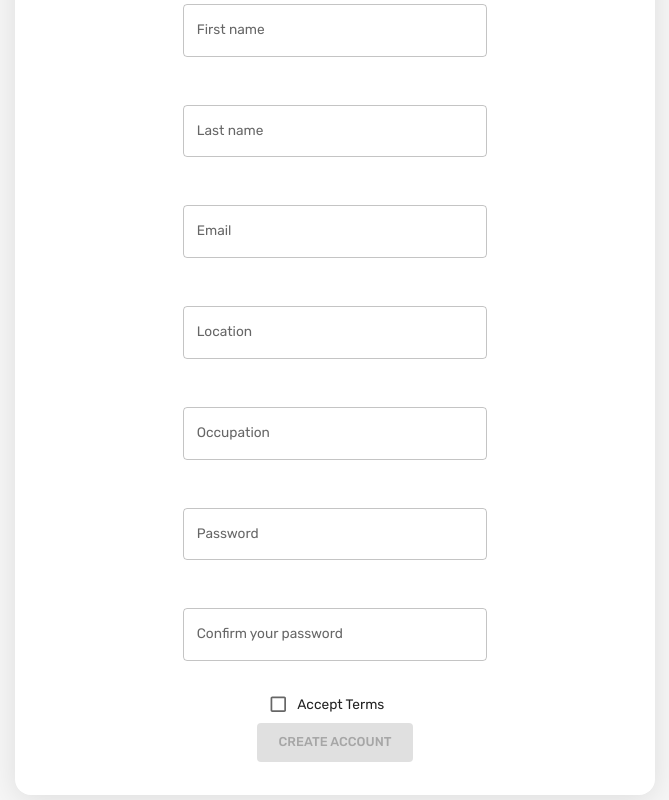
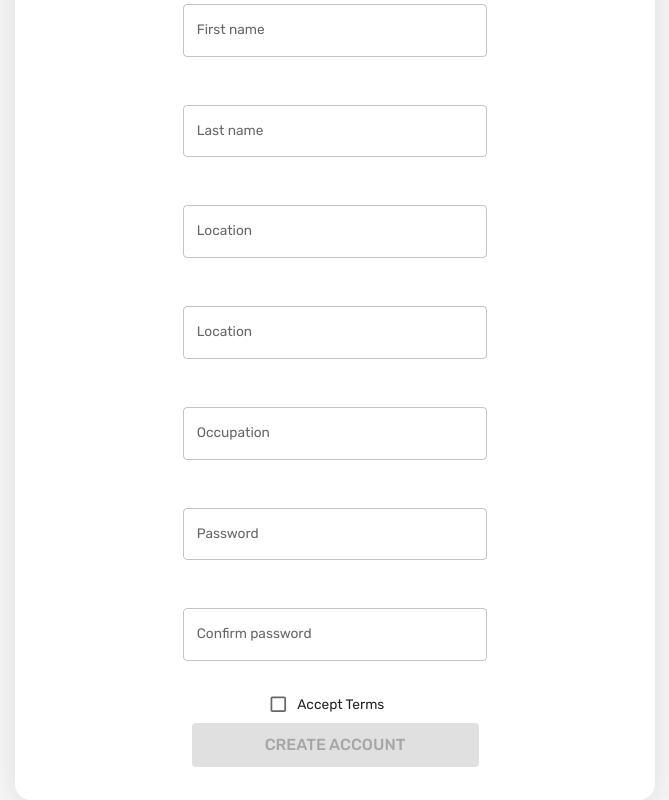
Before and after one commit to PoenixWeb007/Social-medai-MERN-client, a React (Create React App) app: page /register in a window 1280 px wide. Shown: the part 307-1107 px from the top of the page, without its empty margins (305-974 px from the left). Built offline with nearby package versions, Linux system fonts and the light colour scheme.

Commit message:
code optimization

```diff
--- a/src/components/LoginForm.styled.js
+++ b/src/components/AuthForm.styled.js
@@ -2,7 +2,7 @@ import React from "react";
 import styled from "@emotion/styled";
 import { Box } from "@mui/material";
 
-function LoginForm({ formik, children, onSubmit, wide = false }) {
+function AuthForm({ formik, children, onSubmit, wide = false }) {
   const style = {
     "& h1": {},
     "& form": {
@@ -36,4 +36,4 @@ function LoginForm({ formik, children, onSubmit, wide = false }) {
   );
 }
 
-export default LoginForm;
+export default AuthForm;
--- /dev/null
+++ b/src/components/SubmitButton.jsx
@@ -0,0 +1,21 @@
+import { LoadingButton } from "@mui/lab";
+import React from "react";
+
+function SubmitButton({ formik, loadingIndicator = "loading...", children }) {
+  return (
+    <LoadingButton
+      type="submit"
+      disabled={!formik.isValid || !formik.dirty}
+      size="large"
+      onClick={formik.handleSubmit}
+      loading={formik.isSubmitting}
+      loadingIndicator={loadingIndicator}
+      variant="contained"
+      sx={{ width: "50%", fontSize: "16px" }}
+    >
+      <span>{children}</span>
+    </LoadingButton>
+  );
+}
+
+export default SubmitButton;
--- a/src/containers/loginPage/index.jsx
+++ b/src/containers/loginPage/index.jsx
@@ -3,13 +3,14 @@ import { Formik } from "formik";
 import { loginSchema } from "../../schemas/AuthSchema";
 import { Alert, AlertTitle, Button } from "@mui/material";
 import LoadingButton from "@mui/lab/LoadingButton";
-import LoginForm from "../../components/LoginForm.styled";
+import AuthForm from "../../components/AuthForm.styled";
 import AccountCircleIcon from "@mui/icons-material/AccountCircle";
 import Field from "../../components/Field";
 import { useDispatch } from "react-redux";
 import { setLogin } from "../../state/reducerSlices/userSlice";
 import { useNavigate } from "react-router-dom";
 import { api } from "../../APIEndpoints";
+import SubmitButton from "../../components/SubmitButton";
 
 const loginPath = api.auth.login;
 
@@ -49,7 +50,7 @@ const LoginPage = () => {
       onSubmit={handleSubmit}
     >
       {(formik) => (
-        <LoginForm formik={formik} onSubmit={formik.handleSubmit}>
+        <AuthForm formik={formik} onSubmit={formik.handleSubmit}>
           <h1>Log In</h1>
           <AccountCircleIcon sx={{ fontSize: 140, color: "#f6f6f6" }} />
           <Field
@@ -67,18 +68,7 @@ const LoginPage = () => {
             name="password"
           />
 
-          <LoadingButton
-            type="submit"
-            disabled={!formik.isValid || !formik.dirty}
-            size="large"
-            onClick={formik.handleSubmit}
-            loading={formik.isSubmitting}
-            loadingIndicator="Loading…"
-            variant="contained"
-            sx={{ width: "50%", fontSize: "16px" }}
-          >
-            <span>Login</span>
-          </LoadingButton>
+          <SubmitButton formik={formik}>Login</SubmitButton>
           <Button
             variant="text"
             sx={{
@@ -96,7 +86,7 @@ const LoginPage = () => {
               {Error}
             </Alert>
           )}
-        </LoginForm>
+        </AuthForm>
       )}
     </Formik>
   );
--- a/src/containers/registerPage/index.jsx
+++ b/src/containers/registerPage/index.jsx
@@ -1,22 +1,40 @@
+import React, { useState } from "react";
 import { Formik } from "formik";
-import React, { useState } from "react";
-import LoginForm from "../../components/LoginForm.styled";
-import { registerSchema } from "../../schemas/AuthSchema";
-import Field from "../../components/Field";
 import {
   Alert,
   AlertTitle,
   Box,
-  Button,
   Checkbox,
   FormControlLabel,
 } from "@mui/material";
+import AuthForm from "../../components/AuthForm.styled";
+import { registerSchema } from "../../schemas/AuthSchema";
+import Field from "../../components/Field";
 import PersonAddRoundedIcon from "@mui/icons-material/PersonAddRounded";
 import { Link, Navigate, json } from "react-router-dom";
-import { LoadingButton } from "@mui/lab";
 import { api } from "../../APIEndpoints";
+import SubmitButton from "../../components/SubmitButton";
 
 const registerPath = api.auth.register;
+const initialValues = {
+  firstName: "",
+  lastName: "",
+  email: "",
+  password: "",
+  confirmPassword: "",
+  location: "",
+  occupation: "",
+  acceptedTerms: false,
+};
+const fields = [
+  { name: "firstName", label: "First name", type: "text" },
+  { name: "lastName", label: "Last name", type: "text" },
+  { name: "email", label: "Location", type: "text" },
+  { name: "location", label: "Location", type: "text" },
+  { name: "occupation", label: "Occupation", type: "text" },
+  { name: "password", label: "Password", type: "password" },
+  { name: "confirmPassword", label: "Confirm password", type: "password" },
+];
 let userName = "";
 
 const formattedFormData = ({
@@ -31,6 +49,30 @@ const formattedFormData = ({
 function RegisterPage() {
   const [Error, setError] = useState(false);
   const [isSucceeded, setIsSucceeded] = useState(false);
+  const handleSubmit = (values, { setSubmitting }) => {
+    const formattedValues = formattedFormData(values);
+
+    fetch(registerPath, {
+      method: "POST",
+      headers: { "Content-Type": "application/json" },
+      body: JSON.stringify(formattedValues),
+    })
+      .then((r) => r.json())
+      .then((r) => {
+        console.log(r);
+        if (r.error) {
+          setError(r.error);
+        } else {
+          userName = r.firstName;
+          setIsSucceeded(true);
+          setError(null);
+        }
+      })
+      .catch((error) => {
+        console.error("Error fetching data:", error);
+      });
+    setSubmitting(false);
+  };
 
   if (isSucceeded) {
     return (
@@ -57,48 +99,23 @@ function RegisterPage() {
 
   return (
     <Formik
-      initialValues={{
-        firstName: "",
-        lastName: "",
-        email: "",
-        password: "",
-        confirmPassword: "",
-        location: "",
-        occupation: "",
-        acceptedTerms: false,
-      }}
+      initialValues={initialValues}
       validationSchema={registerSchema}
-      onSubmit={(values, { setSubmitting }) => {
-        const formattedValues = formattedFormData(values);
-
-        fetch(registerPath, {
-          method: "POST",
-          headers: { "Content-Type": "application/json" },
-          body: JSON.stringify(formattedValues),
-        })
-          .then((r) => r.json())
-          .then((r) => {
-            console.log(r);
-            if (r.error) {
-              setError(r.error);
-            } else {
-              userName = r.firstName;
-              setIsSucceeded(true);
-              setError(null);
-            }
-          })
-          .catch((error) => {
-            console.error("Error fetching data:", error);
-          });
-        setSubmitting(false);
-      }}
+      onSubmit={handleSubmit}
     >
       {(formik) => (
-        <LoginForm formik={formik} onSubmit={formik.handleSubmit} wide={true}>
-          <Box>
+        <AuthForm formik={formik} onSubmit={formik.handleSubmit} wide={true}>
+          <Box
+            sx={{
+              display: "flex",
+              flexDirection: "column",
+              alignItems: "center",
+            }}
+          >
             <h1>Register</h1>
             <PersonAddRoundedIcon fontSize="large" />
           </Box>
+
           <Box
             sx={{
               display: "flex",
@@ -106,58 +123,18 @@ function RegisterPage() {
               justifyContent: "space-evenly",
             }}
           >
-            <Field
-              type="text"
-              id="outlined-error"
-              label="First name"
-              formik={formik}
-              name="firstName"
-            />
-            <Field
-              type="text"
-              id="outlined-error"
-              label="Last name"
-              formik={formik}
-              name="lastName"
-            />
-            <Field
-              type="email"
-              id="outlined-error"
-              label="Email"
-              formik={formik}
-              name="email"
-            />
-            <Field
-              type="text"
-              id="outlined-error"
-              label="Location"
-              formik={formik}
-              name="Location"
-            />
-            <Field
-              type="text"
-              id="outlined-error"
-              label="Occupation"
-              formik={formik}
-              name="occupation"
-            />
-            <Field
-              type="password"
-              id="outlined-error"
-              label="Password"
-              formik={formik}
-              name="password"
-            />
-            <Field
-              type="password"
-              id="outlined-error"
-              label="Confirm your password"
-              formik={formik}
-              name="confirmPassword"
-            />
+            {fields.map(({ name, type, label }) => (
+              <Field
+                type={type}
+                id="outlined-error"
+                label={label}
+                formik={formik}
+                name={name}
+              />
+            ))}
           </Box>
+
           <FormControlLabel
-            //sx={{ alignSelf: "start" }}
             control={
               <Checkbox
                 checked={formik.values.acceptedTerms}
@@ -169,18 +146,7 @@ function RegisterPage() {
             label="Accept Terms"
           />
 
-          <LoadingButton
-            type="submit"
-            disabled={!formik.isValid || !formik.dirty}
-            size="large"
-            onClick={formik.handleSubmit}
-            loading={formik.isSubmitting}
-            loadingIndicator="Loading…"
-            variant="contained"
-            md={{ width: "50%", fontSize: "16px" }}
-          >
-            <span>Create Account</span>
-          </LoadingButton>
+          <SubmitButton formik={formik}>Create Account</SubmitButton>
 
           {Error && (
             <Alert severity="error" sx={{ m: 3, width: "100%" }}>
@@ -188,7 +154,7 @@ function RegisterPage() {
               {Error}
             </Alert>
           )}
-        </LoginForm>
+        </AuthForm>
       )}
     </Formik>
   );
```
Also changed, not shown: src/components/Field.jsx (renamed from src/components/Field.js).
